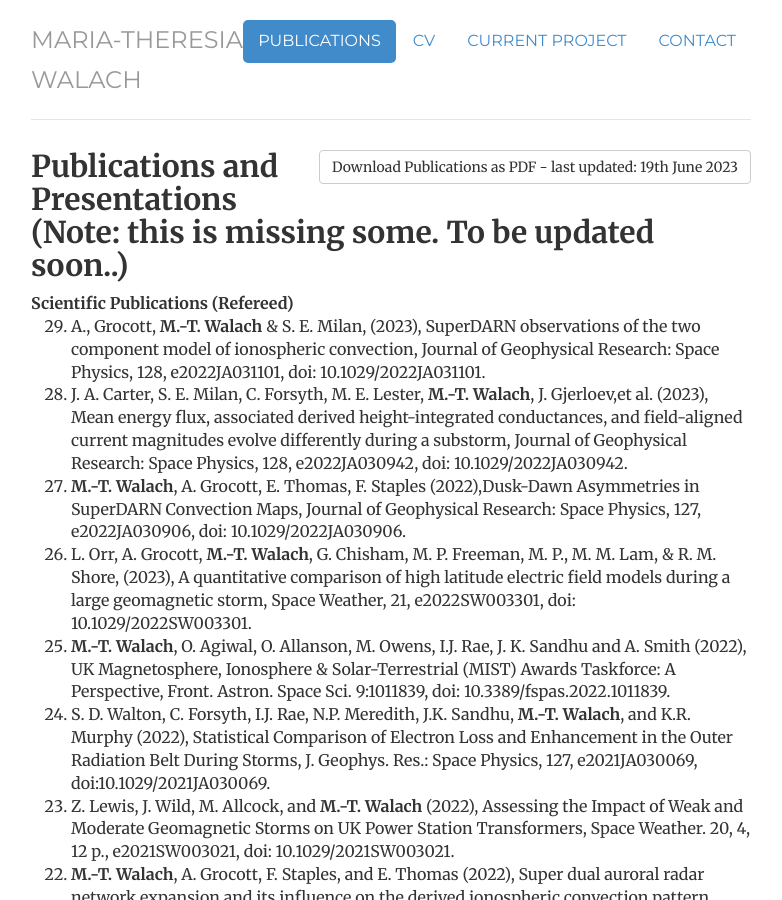
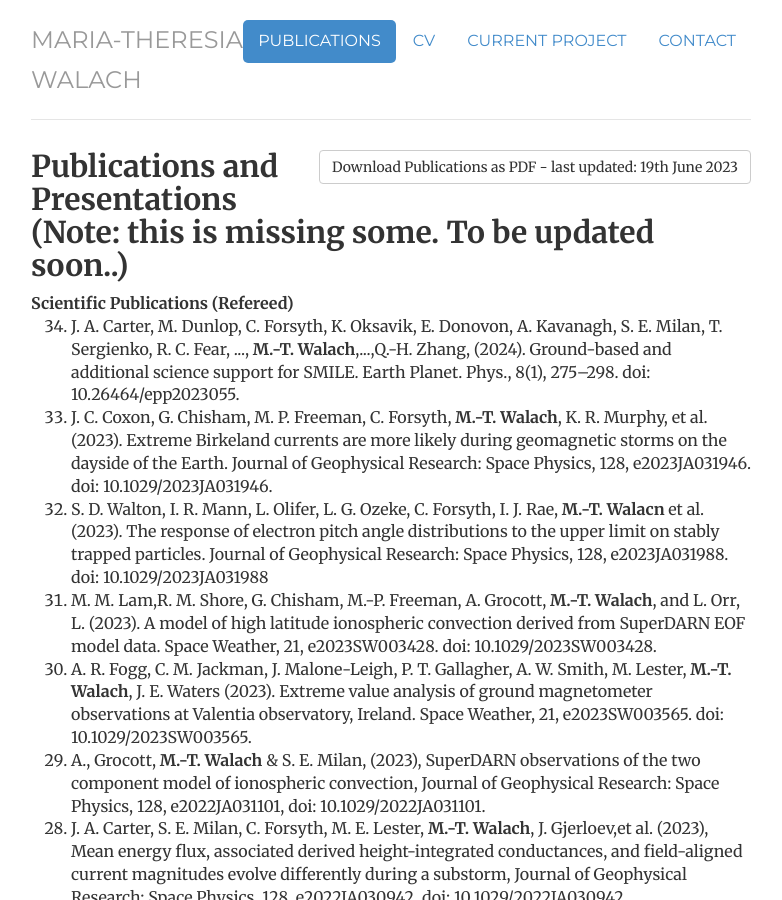
Before and after one commit to mtwalach/mtwalach.github.io, a Jekyll site: the page built from publications/index.html, in a window 1280 px wide and 900 px high. Shown: the whole window, without its empty margins (249-1031 px from the left). Built offline with Jekyll 4.4.1, drawn with Linux system fonts in a browser that asks for light colours; some of the changed text lies outside the part shown.

Commit message:
update for publications

```diff
--- a/publications/index.html
+++ b/publications/index.html
@@ -13,6 +13,12 @@ description:   Maria-Theresia Walach // Space plasma physics & planetary science
 					<h2>Publications and Presentations (Note: this is missing some. To be updated soon..)</h2>
             <strong>Scientific Publications (Refereed)</strong>
             <ol reversed>
+              <li>J. A. Carter, M. Dunlop, C. Forsyth, K. Oksavik, E. Donovon, A. Kavanagh, S. E. Milan, T. Sergienko, R. C. Fear, ..., <b>M.-T. Walach</b>,...,Q.-H. Zhang, (2024). Ground-based and additional science support for SMILE. Earth Planet. Phys., 8(1), 275–298. doi: 10.26464/epp2023055.</li>
+              <li>J. C. Coxon, G. Chisham, M. P. Freeman, C. Forsyth, <b>M.-T. Walach</b>, K. R. Murphy, et al. (2023). Extreme Birkeland currents are more likely during geomagnetic storms on the dayside of the Earth. Journal of Geophysical Research: Space Physics, 128, e2023JA031946. doi: 10.1029/2023JA031946.</li>
+              <li>S. D. Walton, I. R. Mann, L. Olifer, L. G. Ozeke, C. Forsyth, I. J. Rae, <b>M.-T. Walacn</b> et al. (2023). The response of electron pitch angle distributions to the upper limit on stably trapped particles. Journal of Geophysical Research: Space Physics, 128, e2023JA031988. doi: 10.1029/2023JA031988</li>
+              <li>M. M. Lam,R. M. Shore, G. Chisham, M.-P. Freeman, A. Grocott, <b>M.-T. Walach</b>, and L. Orr, L. (2023). A model of high latitude ionospheric convection derived from SuperDARN EOF model data. Space Weather, 21, e2023SW003428. doi: 10.1029/2023SW003428.</li>
+              <li>A. R. Fogg, C. M. Jackman, J. Malone-Leigh, P. T. Gallagher, A. W. Smith, M. Lester, <b>M.-T. Walach</b>, J. E. Waters (2023). Extreme value analysis of ground magnetometer observations at Valentia observatory, Ireland. Space Weather, 21, e2023SW003565. doi: 10.1029/2023SW003565.</li>
+
               <li>A., Grocott, <b>M.-T. Walach</b> & S. E. Milan, (2023), SuperDARN observations of the two component model of ionospheric convection, Journal of Geophysical Research: Space Physics, 128, e2022JA031101, doi: 10.1029/2022JA031101.</li>
 							<li>J. A. Carter, S. E. Milan, C. Forsyth, M. E. Lester, <b>M.-T. Walach</b>, J. Gjerloev,et al. (2023), Mean energy flux, associated derived height-integrated conductances, and field-aligned current magnitudes evolve differently during a substorm, Journal of Geophysical Research: Space Physics, 128, e2022JA030942, doi: 10.1029/2022JA030942.</li>
 							<li><b>M.-T. Walach</b>, A. Grocott, E. Thomas, F. Staples (2022),Dusk-Dawn Asymmetries in SuperDARN Convection Maps, Journal of Geophysical Research: Space Physics, 127, e2022JA030906, doi: 10.1029/2022JA030906.</li>
@@ -45,6 +51,7 @@ description:   Maria-Theresia Walach // Space plasma physics & planetary science
             </ol>
             <strong> Publications (Non-Refereed)</strong>
             <ol reversed>
+              <li><b>M.-T. Walach</b>, M. Cookson-Carter and R. Roberts, Clues to the Kludonometer, Astronomy & Geophysics, Volume 64, Issue 4, August 2023, Pages 4.30–4.32, doi: 10.1093/astrogeo/atad034.</li>
               <li><b>M.-T. Walach</b>, Dancing Lights from Space: Investigating the Aurora (2023), BBC Sky at Night Magazine, published by Immediate Media, print: March 2023 issue, online: https://www.skyatnightmagazine.com/space-science/what-causes-the-aurora/.</li>
 							<li>J. A. Carter, <b>M.-T. Walach</b>, M. Mooney, RAS Specialist Discussion Meeting report, Astronomy & Geophysics, Volume 63, Issue 4, August 2022, Pages 4.38–4.42, doi: /10.1093/astrogeo/atac054.</li>
 							<li>J. Wiggs, R. Hodnett, <b>M.-T. Walach</b> and S. Walton (2022), Meandering through the virtual MIST, Astronomy and Geophysics, 63(3), 3.40-3.42 editor: S. Bowler, publisher: Oxford University Press on behalf of the Royal Astronomical Society, doi:10.1093/astrogeo/atac041.</li>
```
Also changed, not shown: 1 other file.
